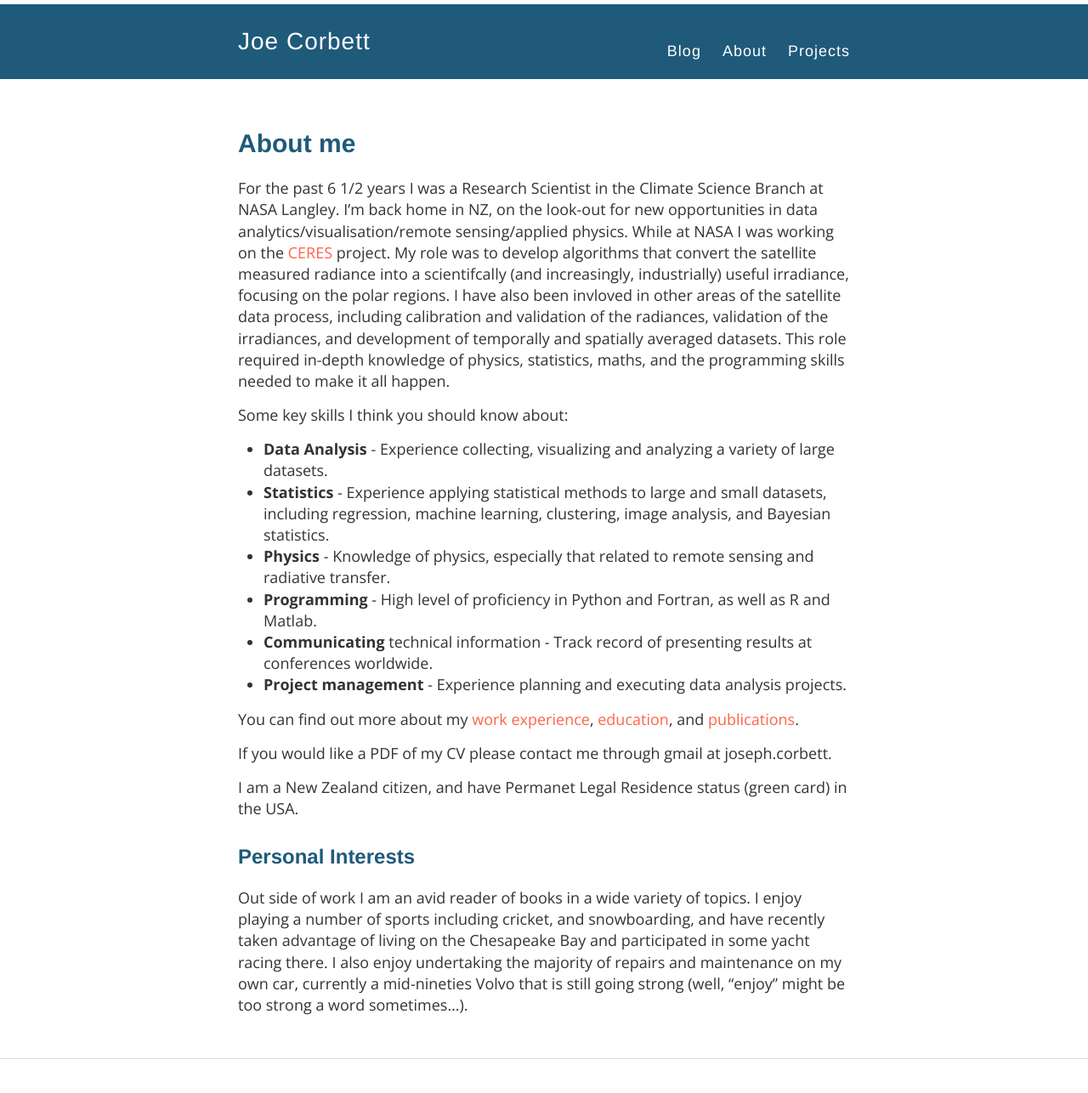
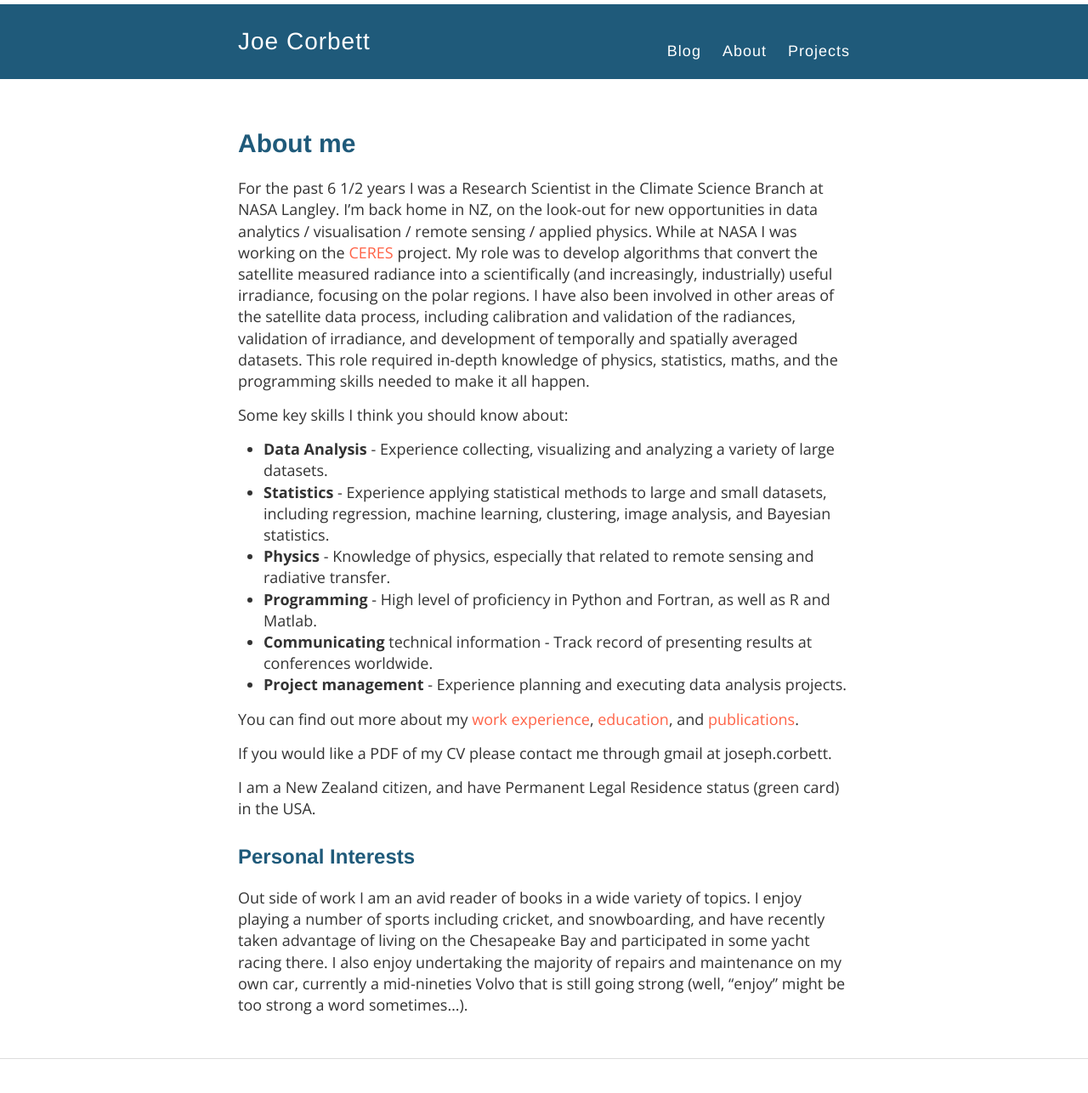
Before and after one commit to jcorb/jcorb.github.io, a Jekyll site: the page built from about.md, in a window 1280 px wide. Shown: the whole page at 85% size. Built offline with Jekyll 4.4.1, drawn with Linux system fonts in a browser that asks for light colours; nearby versions of some CDN libraries; our own code applies the rules of GitHub Pages for plain Markdown files.

Commit message:
Update about.md

```diff
--- a/about.md
+++ b/about.md
@@ -4,7 +4,7 @@ published: true
 ---
 # About me
 
-For the past 6 1/2 years I was a Research Scientist in the Climate Science Branch at NASA Langley.   I’m back home in NZ, on the look-out for new opportunities in data analytics/visualisation/remote sensing/applied physics.   While at NASA I was working on the [CERES](https://ceres.larc.nasa.gov) project.  My role was to develop algorithms that convert the satellite measured radiance into a scientifcally (and increasingly, industrially) useful irradiance, focusing on the polar regions.  I have also been invloved in other areas of the satellite data process, including calibration and validation of the radiances, validation of the irradiances, and development of temporally and spatially averaged datasets.  This role required in-depth knowledge of physics, statistics, maths, and the programming skills needed to make it all happen.
+For the past 6 1/2 years I was a Research Scientist in the Climate Science Branch at NASA Langley.   I’m back home in NZ, on the look-out for new opportunities in data analytics / visualisation / remote sensing / applied physics.   While at NASA I was working on the [CERES](https://ceres.larc.nasa.gov) project.  My role was to develop algorithms that convert the satellite measured radiance into a scientifically (and increasingly, industrially) useful irradiance, focusing on the polar regions.  I have also been involved in other areas of the satellite data process, including calibration and validation of the radiances, validation of irradiance, and development of temporally and spatially averaged datasets.  This role required in-depth knowledge of physics, statistics, maths, and the programming skills needed to make it all happen.
 
 Some key skills I think you should know about:
 
@@ -19,7 +19,7 @@ You can find out more about my [work experience](./work_experience.md), [educati
 
 If you would like a PDF of my CV please contact me through gmail at joseph.corbett.
 
-I am a New Zealand citizen, and have Permanet Legal Residence status (green card) in the USA.
+I am a New Zealand citizen, and have Permanent Legal Residence status (green card) in the USA.
 
 ## Personal Interests
 Out side of work I am an avid reader of books in a wide variety of topics.  I enjoy playing a number of sports including cricket, and snowboarding, and have recently taken advantage of living on the Chesapeake Bay and participated in some yacht racing there.  I also enjoy undertaking the majority of repairs and maintenance on my own car, currently a mid-nineties Volvo that is still going strong (well, "enjoy" might be too strong a word sometimes...).
```
